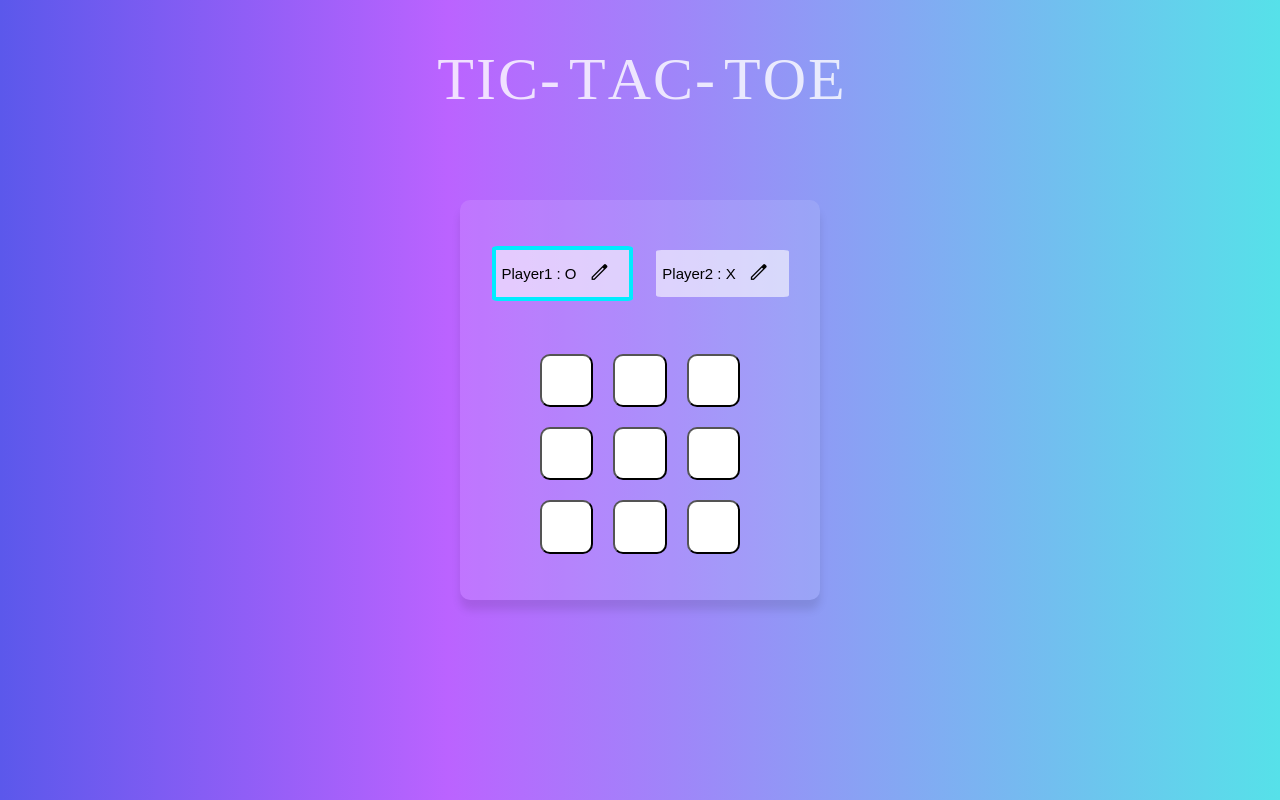
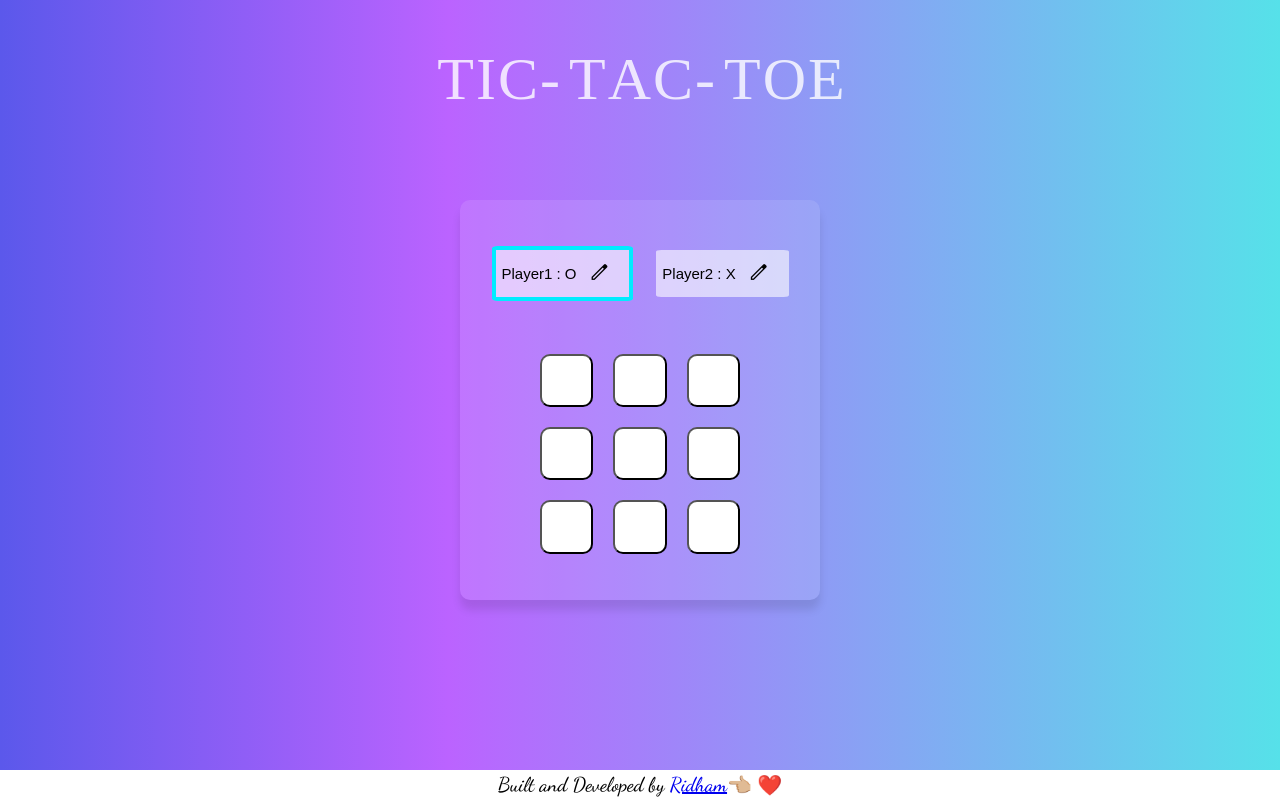
Before and after one commit to ridham-sawhney/React-TicTacToe, a React (Vite) app: page / in a window 1280 px wide. Built offline with nearby package versions, Linux system fonts and the light colour scheme; a web font is replaced by a local one.

Commit message:
devbar updated

```diff
--- a/index.html
+++ b/index.html
@@ -15,6 +15,7 @@
 <body>
   <div id="title"></div>
   <div id="root"></div>
+  <div id="developerBar">Built and Developed by&nbsp; <a href="https://www.linkedin.com/in/ridhamsawhney/"> Ridham</a>👈🏼 ❤️</div>
   <script type="module" src="/src/main.jsx"></script>
 </body>
 
--- a/src/index.css
+++ b/src/index.css
@@ -8,3 +8,20 @@ body {
     margin: 0; /* Remove default margin */
     box-sizing: border-box; /* Ensure border-box sizing */
 }
+
+
+#developerBar{
+    width: 100%;
+    position: absolute;
+    bottom:0;
+    background-color: white;
+    height: 30px;
+    display: flex;
+    align-items: center;
+    justify-content: center;
+    font-family: "Dancing Script", cursive;
+  font-optical-sizing: auto;
+  font-weight: 400;
+  font-size: 20px;
+  font-style: normal;
+}
```
